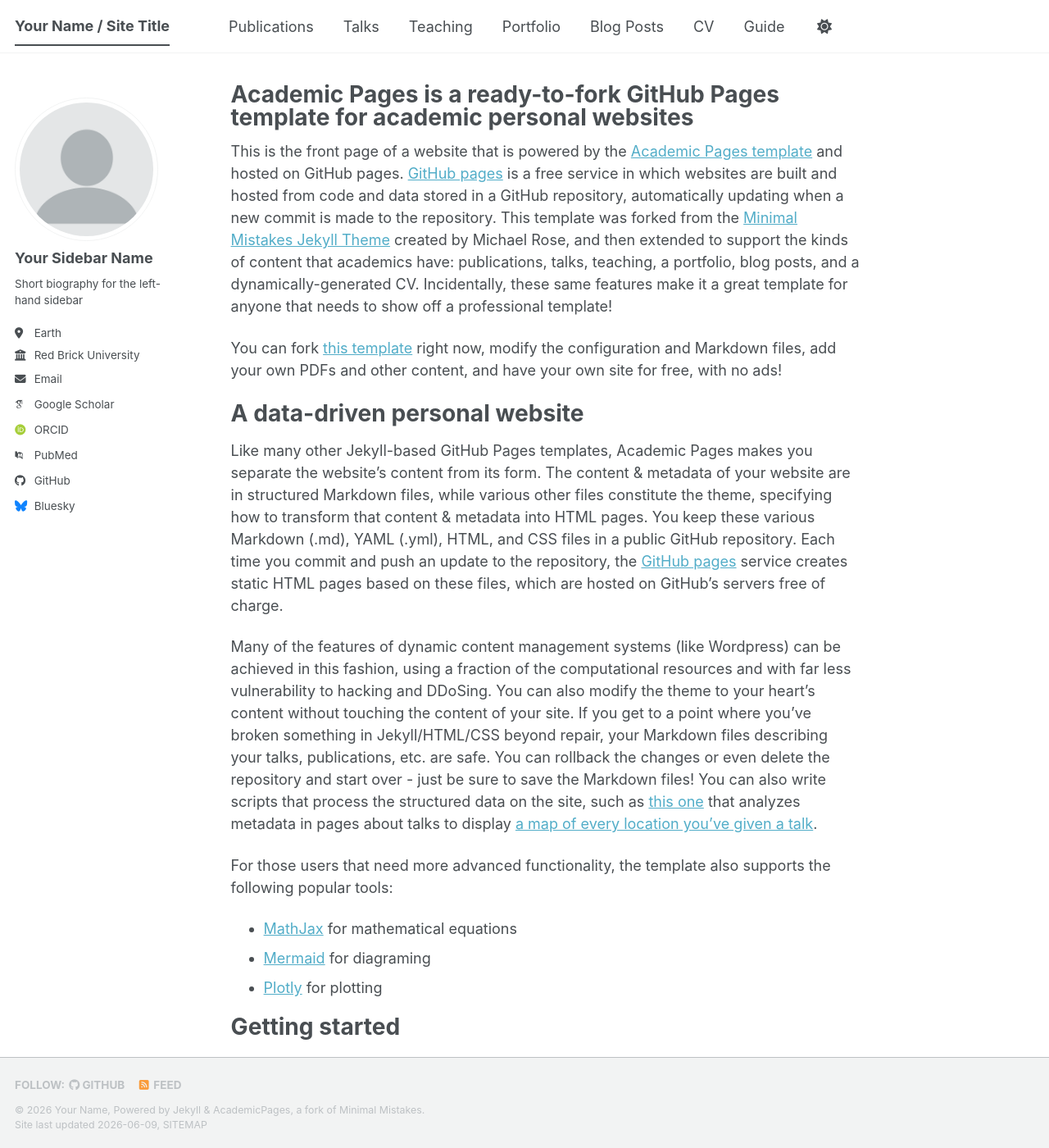
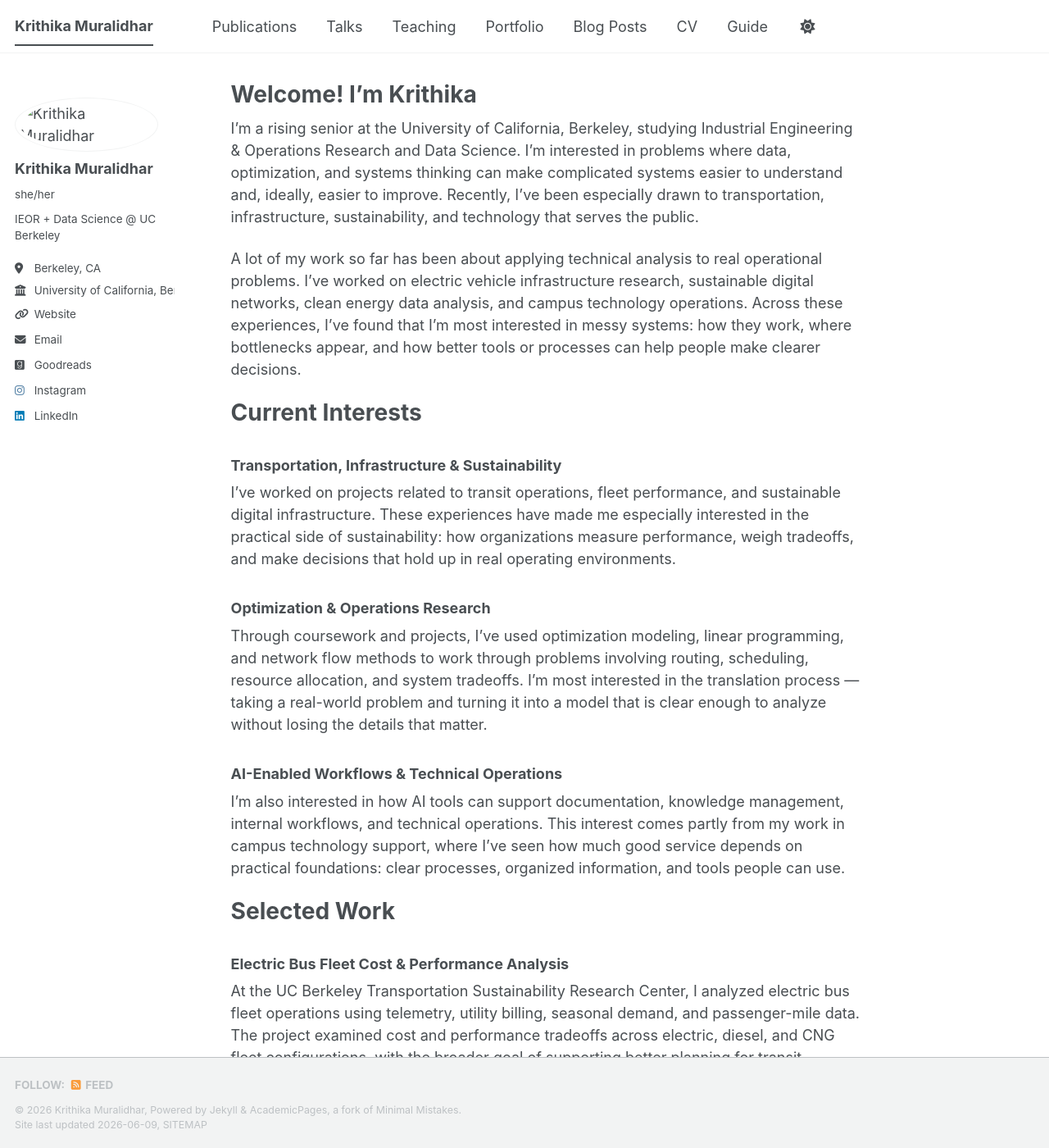
Before and after one commit to krithikam422/krithikam422.github.io, a Jekyll site: the page built from _pages/about.md, in a window 1280 px wide and 1400 px high. Shown: the whole window at 82% size. Built offline with Jekyll 4.4.1, drawn with Linux system fonts in a browser that asks for light colours; some web fonts are replaced; a script bundle is joined from its source files by our own code; library files that are not in the unit come from our copies; some of the changed text lies outside the part shown.

Commit message:
Update homepage and profile image

```diff
--- a/_config.yml
+++ b/_config.yml
@@ -9,87 +9,87 @@
 # Basic Site Settings
 locale                   : "en-US"
 site_theme               : "default" # The available themes options are "default", "air", "sunrise", "mint", "dirt" and "contrast"
-title                    : "Your Name / Site Title"
+title                    : "Krithika Muralidhar"
 title_separator          : "-"
-name                     : &name "Your Name"
-description              : &description "Your Name's academic portfolio"   # Update this with a general description of your site, this is the default if not overridden by a page
-url                      : https://academicpages.github.io # The base hostname & protocol for your site e.g. "https://[your GitHub username].github.io",
+name                     : &name "Krithika Muralidhar"
+description              : &description "Industrial Engineering & Operations Research + Data Science @ UC Berkeley"   # Update this with a general description of your site, this is the default if not overridden by a page
+url                      : https://krithikam422.github.io # The base hostname & protocol for your site e.g. "https://[your GitHub username].github.io",
                                                            # or if you already have some other page hosted on Github then use "https://[your GitHub username].github.io/[Your Repo Name]"
 baseurl                  : "" # the subpath of your site, e.g. "/blog"
-repository               : "academicpages/academicpages.github.io"
+repository               : "krithikam422/krithikam422.github.io"
 
 # Site Author - The following control what appear as part of the author content on the side bar.
 #               If a field is blank the icon and link will not appear, otherwise it will be shown.
 #               Additional customization can be done by editing /_includes/author-profile.html
 author:
   # Biographic information
-  avatar           : "profile.png"
-  name             : "Your Sidebar Name"
-  pronouns         : # example: "she/her"
-  bio              : "Short biography for the left-hand sidebar"
-  location         : "Earth"
-  employer         : "Red Brick University"
-  uri              : # URL
-  email            : "none@example.org"
+  avatar           : "/images/profilekm.png"
+  name             : "Krithika Muralidhar"
+  pronouns         : "she/her"
+  bio              : "IEOR + Data Science @ UC Berkeley"
+  location         : "Berkeley, CA"
+  employer         : "University of California, Berkeley"
+  uri              : https://krithikam422.github.io
+  email            : "krithika.m@berkeley.edu"
 
   # Academic websites
-  academia         : # URL
-  arxiv            : # URL - Update with the correct link to your profile
-  googlescholar    : "https://scholar.google.com/citations?user=PS_CX0AAAAAJ"
-  inspire-hep      : # URL
-  impactstory      : # URL
-  orcid            : "https://orcid.org/yourorcidurl"
-  semantic         : # URL
-  ssrn             : # URL
-  pubmed           : "https://www.ncbi.nlm.nih.gov/pubmed/?term=john+snow"
-  researchgate     : # URL
-  scopus           : # URL
-  zotero           : # URL
+  # academia         : # URL
+  # arxiv            : # URL - Update with the correct link to your profile
+  # googlescholar    : "https://scholar.google.com/citations?user=PS_CX0AAAAAJ"
+  # inspire-hep      : # URL
+  # impactstory      : # URL
+  # orcid            : "https://orcid.org/yourorcidurl"
+  # semantic         : # URL
+  # ssrn             : # URL
+  # pubmed           : "https://www.ncbi.nlm.nih.gov/pubmed/?term=john+snow"
+  # researchgate     : # URL
+  # scopus           : # URL
+  # zotero           : # URL
 
 
   # Repositories and software development
-  bitbucket        : # Username - Update with your username on the site
-  codepen          : # Username
-  dribbble         : # Username
-  github           : "academicpages"
-  kaggle           : # Username
-  stackoverflow    : # User number or user number and name (i.e., use "1" or "1/jeff-atwood")
+  # bitbucket        : # Username - Update with your username on the site
+  # codepen          : # Username
+  # dribbble         : # Username
+  # github           : "academicpages"
+  # kaggle           : # Username
+  # stackoverflow    : # User number or user number and name (i.e., use "1" or "1/jeff-atwood")
 
   # Social media
-  artstation       : # Username
-  bluesky          : "bsky.app" # Replace this with you Bluesky username
-  facebook         : # Username
-  flickr           : # Username
-  foursquare       : # Username
-  goodreads        : # Username
-  google_plus      : # Username
-  keybase          : # Username
-  instagram        : # Username
-  lastfm           : # Username
-  linkedin         : # Username
-  mastodon         : # URL
-  medium           : # URL
-  pinterest        : # Username
-  soundcloud       : # Username
-  steam            : # Username
-  telegram         : # URL
-  tumblr           : # Username
-  twitter          : # Username for X / Twitter
-  vine             : # Username
-  weibo            : # Username
-  wikipedia        : # Username
-  xing             : # Username
-  youtube          : # Username
-  zhihu            : # Username
+  # artstation       : # Username
+  # bluesky          : "bsky.app" # Replace this with you Bluesky username
+  # facebook         : # Username
+  # flickr           : # Username
+  # foursquare       : # Username
+  goodreads        : 185577633-krithika
+  # google_plus      : # Username
+  # keybase          : # Username
+  instagram        : kritical422
+  # lastfm           : # Username
+  linkedin         : krithikamuralidhar
+  # mastodon         : # URL
+  # medium           : # URL
+  # pinterest        : # Username
+  # soundcloud       : # Username
+  # steam            : # Username
+  # telegram         : # URL
+  # tumblr           : # Username
+  # twitter          : # Username for X / Twitter
+  # vine             : # Username
+  # weibo            : # Username
+  # wikipedia        : # Username
+  # xing             : # Username
+  # youtube          : # Username
+  # zhihu            : # Username
 
-# Publication Category - The following the list of publication categories and their headings
-publication_category:
-  books:
-    title: 'Books'
-  manuscripts:
-    title: 'Journal Articles'
-  conferences:
-    title: 'Conference Papers'
+# # Publication Category - The following the list of publication categories and their headings
+# publication_category:
+#   books:
+#     title: 'Books'
+#   manuscripts:
+#     title: 'Journal Articles'
+#   conferences:
+#     title: 'Conference Papers'
 
 # Site Settings
 teaser                   :  # filename of teaser fallback teaser image placed in /images/ for social media previews
--- a/_pages/about.md
+++ b/_pages/about.md
@@ -1,56 +1,50 @@
 ---
 permalink: /
-title: "Academic Pages is a ready-to-fork GitHub Pages template for academic personal websites"
+title: "Welcome! I'm Krithika"
 author_profile: true
 redirect_from:
   - /about/
   - /about.html
 ---
 
-This is the front page of a website that is powered by the [Academic Pages template](https://github.com/academicpages/academicpages.github.io) and hosted on GitHub pages. [GitHub pages](https://pages.github.com) is a free service in which websites are built and hosted from code and data stored in a GitHub repository, automatically updating when a new commit is made to the repository. This template was forked from the [Minimal Mistakes Jekyll Theme](https://mmistakes.github.io/minimal-mistakes/) created by Michael Rose, and then extended to support the kinds of content that academics have: publications, talks, teaching, a portfolio, blog posts, and a dynamically-generated CV. Incidentally, these same features make it a great template for anyone that needs to show off a professional template!
+I'm a rising senior at the University of California, Berkeley, studying Industrial Engineering & Operations Research and Data Science. I'm interested in problems where data, optimization, and systems thinking can make complicated systems easier to understand and, ideally, easier to improve. Recently, I've been especially drawn to transportation, infrastructure, sustainability, and technology that serves the public.
 
- You can fork [this template](https://github.com/academicpages/academicpages.github.io) right now, modify the configuration and Markdown files, add your own PDFs and other content, and have your own site for free, with no ads!
+A lot of my work so far has been about applying technical analysis to real operational problems. I've worked on electric vehicle infrastructure research, sustainable digital networks, clean energy data analysis, and campus technology operations. Across these experiences, I've found that I’m most interested in messy systems: how they work, where bottlenecks appear, and how better tools or processes can help people make clearer decisions.
 
-A data-driven personal website
+Current Interests
 ======
-Like many other Jekyll-based GitHub Pages templates, Academic Pages makes you separate the website's content from its form. The content & metadata of your website are in structured Markdown files, while various other files constitute the theme, specifying how to transform that content & metadata into HTML pages. You keep these various Markdown (.md), YAML (.yml), HTML, and CSS files in a public GitHub repository. Each time you commit and push an update to the repository, the [GitHub pages](https://pages.github.com/) service creates static HTML pages based on these files, which are hosted on GitHub's servers free of charge.
 
-Many of the features of dynamic content management systems (like Wordpress) can be achieved in this fashion, using a fraction of the computational resources and with far less vulnerability to hacking and DDoSing. You can also modify the theme to your heart's content without touching the content of your site. If you get to a point where you've broken something in Jekyll/HTML/CSS beyond repair, your Markdown files describing your talks, publications, etc. are safe. You can rollback the changes or even delete the repository and start over - just be sure to save the Markdown files! You can also write scripts that process the structured data on the site, such as [this one](https://github.com/academicpages/academicpages.github.io/blob/master/talkmap.ipynb) that analyzes metadata in pages about talks to display [a map of every location you've given a talk](https://academicpages.github.io/talkmap.html).
+### Transportation, Infrastructure & Sustainability
+I’ve worked on projects related to transit operations, fleet performance, and sustainable digital infrastructure. These experiences have made me especially interested in the practical side of sustainability: how organizations measure performance, weigh tradeoffs, and make decisions that hold up in real operating environments.
 
-For those users that need more advanced functionality, the template also supports the following popular tools:
-- [MathJax](https://www.mathjax.org/) for mathematical equations
-- [Mermaid](https://mermaid.js.org/) for diagraming
-- [Plotly](https://plotly.com/javascript/) for plotting
+### Optimization & Operations Research
+Through coursework and projects, I’ve used optimization modeling, linear programming, and network flow methods to work through problems involving routing, scheduling, resource allocation, and system tradeoffs. I’m most interested in the translation process — taking a real-world problem and turning it into a model that is clear enough to analyze without losing the details that matter.
 
-Getting started
+### AI-Enabled Workflows & Technical Operations
+I’m also interested in how AI tools can support documentation, knowledge management, internal workflows, and technical operations. This interest comes partly from my work in campus technology support, where I’ve seen how much good service depends on practical foundations: clear processes, organized information, and tools people can use.
+
+
+Selected Work
 ======
-1. Register a GitHub account if you don't have one and confirm your e-mail (required!)
-1. Fork [this template](https://github.com/academicpages/academicpages.github.io) by clicking the "Use this template" button in the top right.
-1. Go to the repository's settings (rightmost item in the tabs that start with "Code", should be below "Unwatch"). Rename the repository "[your GitHub username].github.io", which will also be your website's URL.
-1. Set site-wide configuration and create content & metadata (see below -- also see [this set of diffs](https://archive.is/3TPas) showing what files were changed to set up [an example site](https://getorg-testacct.github.io) for a user with the username "getorg-testacct")
-1. Upload any files (like PDFs, .zip files, etc.) to the files/ directory. They will appear at https://[your GitHub username].github.io/files/example.pdf.
-1. Check status by going to the repository settings, in the "GitHub pages" section
+### Electric Bus Fleet Cost & Performance Analysis
+At the UC Berkeley Transportation Sustainability Research Center, I analyzed electric bus fleet operations using telemetry, utility billing, seasonal demand, and passenger-mile data. The project examined cost and performance tradeoffs across electric, diesel, and CNG fleet configurations, with the broader goal of supporting better planning for transit electrification.
 
-Site-wide configuration
+**Tools and Methods:** Python, pandas, data cleaning, cost modeling, transportation analytics, data visualization
+
+### Sustainable Subsea Networks
+Through Sustainable Subsea Networks, I developed educational materials on project management for sustainable digital infrastructure, including subsea cable route design, desktop studies, marine surveys, permitting, environmental constraints, and stakeholder decision-making. This work pushed me to think about infrastructure as both a technical system and a human one, shaped by geography, policy, environmental risk, and coordination across many groups.
+
+**Focus Areas:** Research synthesis, infrastructure systems, sustainability, curriculum design, technical communication
+
+### Campus Technology Operations
+At UC Berkeley Student Technology Services, I serve as a Student Helpdesk Supervisor, helping lead 30+ student consultants who support campus technology access across walk-in, phone, and remote channels. My work includes escalation support, documentation, onboarding, and process improvement for common technical issues involving accounts, authentication, software access, and connectivity.
+
+**Focus Areas:** Technical operations, workflow improvement, documentation, team leadership, customer-facing systems
+
+
+Contact
 ------
-The main configuration file for the site is in the base directory in [_config.yml](https://github.com/academicpages/academicpages.github.io/blob/master/_config.yml), which defines the content in the sidebars and other site-wide features. You will need to replace the default variables with ones about yourself and your site's github repository. The configuration file for the top menu is in [_data/navigation.yml](https://github.com/academicpages/academicpages.github.io/blob/master/_data/navigation.yml). For example, if you don't have a portfolio or blog posts, you can remove those items from that navigation.yml file to remove them from the header.
 
-Create content & metadata
-------
-For site content, there is one Markdown file for each type of content, which are stored in directories like _publications, _talks, _posts, _teaching, or _pages. For example, each talk is a Markdown file in the [_talks directory](https://github.com/academicpages/academicpages.github.io/tree/master/_talks). At the top of each Markdown file is structured data in YAML about the talk, which the theme will parse to do lots of cool stuff. The same structured data about a talk is used to generate the list of talks on the [Talks page](https://academicpages.github.io/talks), each [individual page](https://academicpages.github.io/talks/2012-03-01-talk-1) for specific talks, the talks section for the [CV page](https://academicpages.github.io/cv), and the [map of places you've given a talk](https://academicpages.github.io/talkmap.html) (if you run this [python file](https://github.com/academicpages/academicpages.github.io/blob/master/talkmap.py) or [Jupyter notebook](https://github.com/academicpages/academicpages.github.io/blob/master/talkmap.ipynb), which creates the HTML for the map based on the contents of the _talks directory).
+Thanks for visiting my site. I’m happy to connect, whether you’re reaching out about my work, a potential opportunity, a project, or just to say hello.
 
-**Markdown generator**
-
-The repository includes [a set of Jupyter notebooks](https://github.com/academicpages/academicpages.github.io/tree/master/markdown_generator
-) that converts a CSV containing structured data about talks or presentations into individual Markdown files that will be properly formatted for the Academic Pages template. The sample CSVs in that directory are the ones I used to create my own personal website at stuartgeiger.com. My usual workflow is that I keep a spreadsheet of my publications and talks, then run the code in these notebooks to generate the Markdown files, then commit and push them to the GitHub repository.
-
-How to edit your site's GitHub repository
-------
-Many people use a git client to create files on their local computer and then push them to GitHub's servers. If you are not familiar with git, you can directly edit these configuration and Markdown files directly in the github.com interface. Navigate to a file (like [this one](https://github.com/academicpages/academicpages.github.io/blob/master/_talks/2012-03-01-talk-1.md) and click the pencil icon in the top right of the content preview (to the right of the "Raw | Blame | History" buttons). You can delete a file by clicking the trashcan icon to the right of the pencil icon. You can also create new files or upload files by navigating to a directory and clicking the "Create new file" or "Upload files" buttons.
-
-Example: editing a Markdown file for a talk
-![Editing a Markdown file for a talk](/images/editing-talk.png)
-
-For more info
-------
-More info about configuring Academic Pages can be found in [the guide](https://academicpages.github.io/markdown/), the [growing wiki](https://github.com/academicpages/academicpages.github.io/wiki), and you can always [ask a question on GitHub](https://github.com/academicpages/academicpages.github.io/discussions). The [guides for the Minimal Mistakes theme](https://mmistakes.github.io/minimal-mistakes/docs/configuration/) (which this theme was forked from) might also be helpful.
+You can reach me at [krithika.m@berkeley.edu](mailto:krithika.m@berkeley.edu), find me on [GitHub](https://github.com/krithikam422), or connect with me on [LinkedIn](https://www.linkedin.com/in/krithikamuralidhar/).
```
Also changed, not shown: images/profilekm.png (added).
